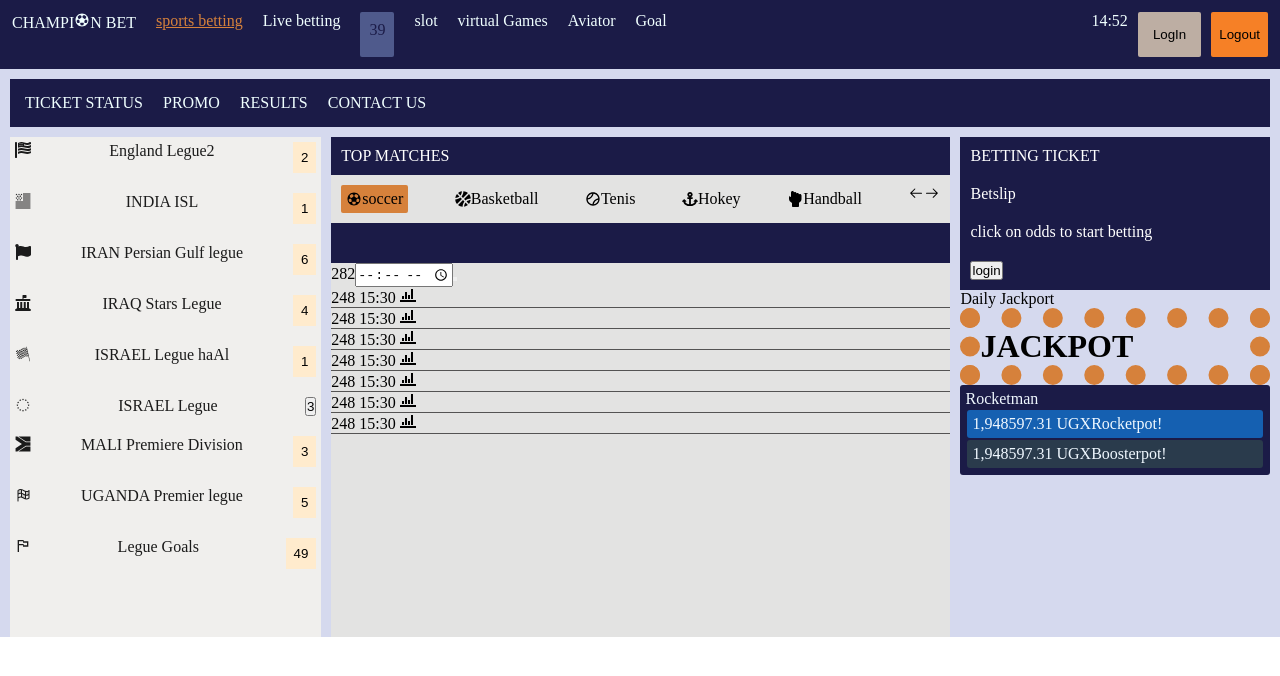
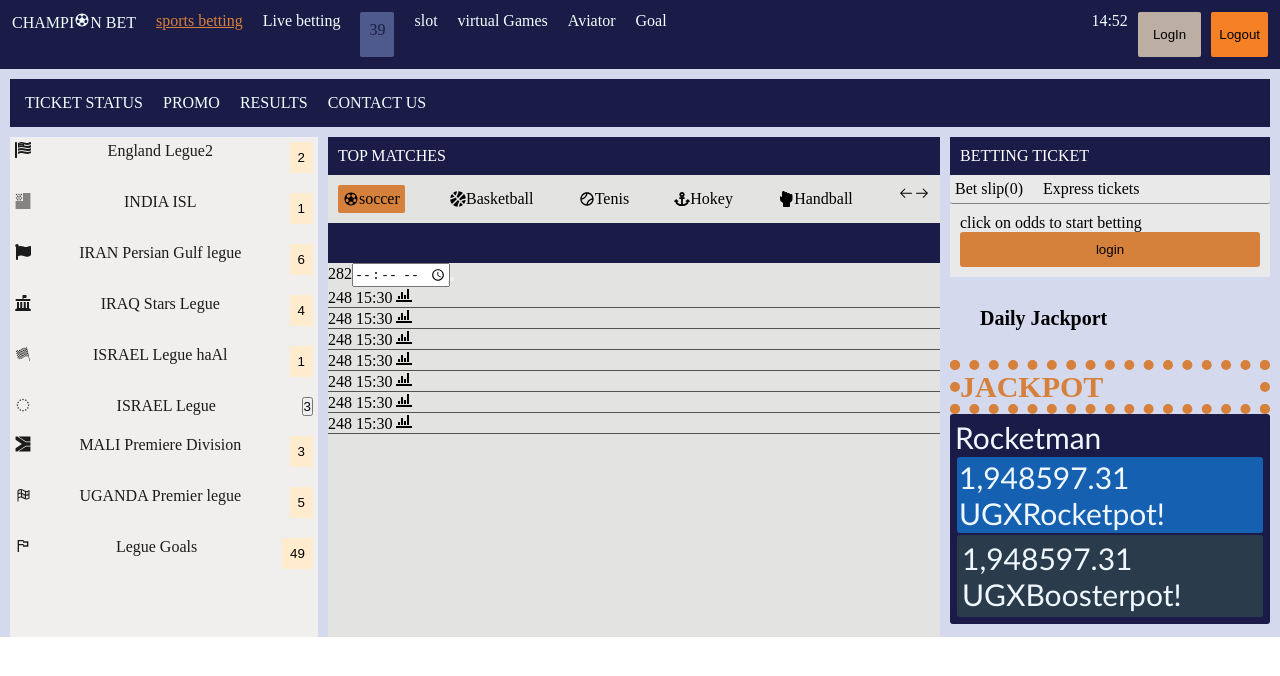
Before and after one commit to nawagirwacatherine/ONLINE-APP, a React (Vite) app in the folder online-app/: page / in a window 1280 px wide. Shown: the top 676 px of the page. Built offline with nearby package versions, Linux system fonts and the light colour scheme.

Commit message:
Add styling to content3

```diff
--- a/online-app/src/App.css
+++ b/online-app/src/App.css
@@ -201,17 +201,59 @@
 }
 
 .content3 {
+  display: flex;
+  flex-direction: column;
   color: black;
-  background-color: rgb(213, 217, 238);
   width: 30%;
 
 }
 
+.best-slip {
+  display: flex;
+  flex-direction: row;
+  background-color: rgb(233, 233, 233);
+  border-bottom: 1px solid grey;
+  padding: 5px;
+  gap: 20px;
+  border-radius: 3px;
+}
+
+.bet-login{
+  background-color: rgb(233, 233, 233);
+  padding: 10px;
+}
+
+.bet-button{
+  padding: 10px;
+  background-color:  rgb(214, 129, 59);
+  border: none;
+  width: 300px;
+  border-radius: 3px;
+}
+.best-slip1 {
+
+}
+
+.best-slip2{
+align-self: flex-end;
+}
+.jack-daily{
+padding: 30px;
+font-size: 20px;
+
+
+}
+
 .jackport {
-  border: 20px dotted  rgb(214, 129, 59);
+  font-size: 30px;
+  color: rgb(214, 129, 59);
+  border: 10px dotted  rgb(214, 129, 59);
+
 }
 
 .rocketman{
+  font-size: 30px;
+  font-family: 'Gill Sans', 'Gill Sans MT', Calibri, 'Trebuchet MS', sans-serif;
   padding: 5px;
   color: aliceblue;
   border-radius: 3px;
@@ -221,7 +263,7 @@
 .rocketpot {
   border-radius: 3px;
   margin: 2px;
-  padding: 5px;
+  padding: 2px;
   background-color: rgb(21, 96, 177) ;
 }
 
--- a/online-app/src/components/Content3.jsx
+++ b/online-app/src/components/Content3.jsx
@@ -5,10 +5,12 @@
 
     <div className="content3">
     <div className="betting-ticket">BETTING TICKET</div>
-    <div className="betting-ticket">  Betslip</div>
-    <div className="betting-ticket">click on odds to start betting</div>
-    <div className="betting-ticket"><button>login</button></div>
-    Daily Jackport
+    <div className="best-slip"> <div className="best-slip1"> Bet slip(0)</div> <div className="best-slip2">Express tickets</div></div>
+    <div className="bet-login">
+    <div className="bet-odds">click on odds to start betting</div>
+   <button className="bet-button">login</button>
+   </div>
+    <h1 className="jack-daily">Daily Jackport</h1>
 
     <h1 className="jackport">JACKPOT</h1>
 
```
